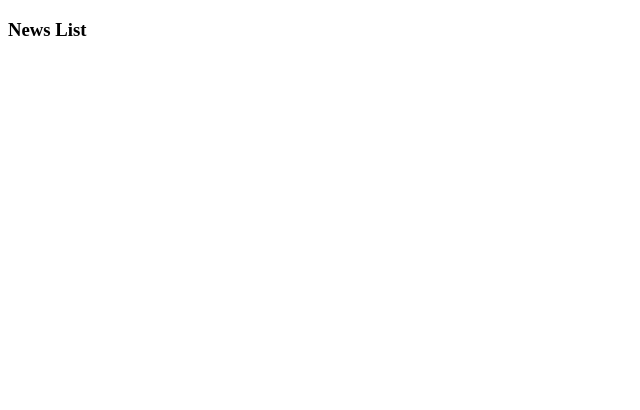
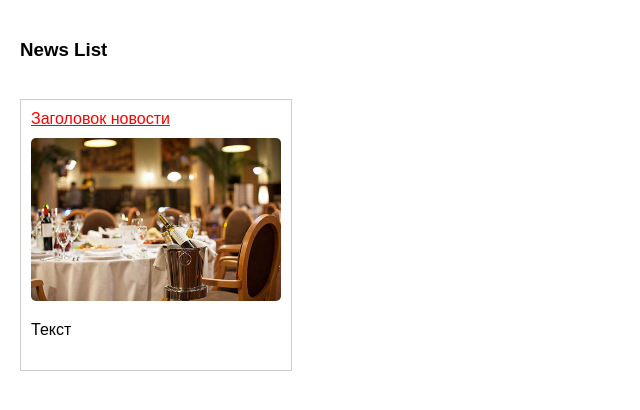
Before and after one commit to imposibrus/fantasy-test, a PHP site: page / in a window 1280 px wide. Before the commit the part shown is almost empty. Shown: the top 410 px of the page, without its empty margins (0-640 px from the left). Run offline with PHP 8.4, Linux system fonts and the light colour scheme.

Commit message:
html layour

```diff
--- a/index.php
+++ b/index.php
@@ -3,10 +3,41 @@
 <head>
 	<meta charset="UTF-8">
 	<title>Document</title>
+	<style>
+	body {
+		font-family: Arial, sans-serif;
+		padding: 20px;
+		margin: 0;
+	}
+		.news-item {
+			border: 1px solid #ccc;
+			margin: 20px 20px 20px 0;
+			float: left;
+			height: 250px;
+			width: 250px;
+			padding: 10px;
+		}
+		a {
+			color: red;
+			display: inline-block;
+			margin-bottom: 10px;
+		}
+		a:hover {
+			color: blue;
+		}
+		img {
+			max-width: 100%;
+			border-radius: 5px;
+		}
+	</style>
 </head>
 <body>
 	<h3>News List</h3>
-	<div></div>
-	<script></script>
+	<div class="news-item">
+		<a href="">Заголовок новости</a>
+		<img src="img/thumb.jpg" alt="">
+		<p>Текст</p>
+	</div>
+	<script src="js/main.js"></script>
 </body>
 </html>
```
